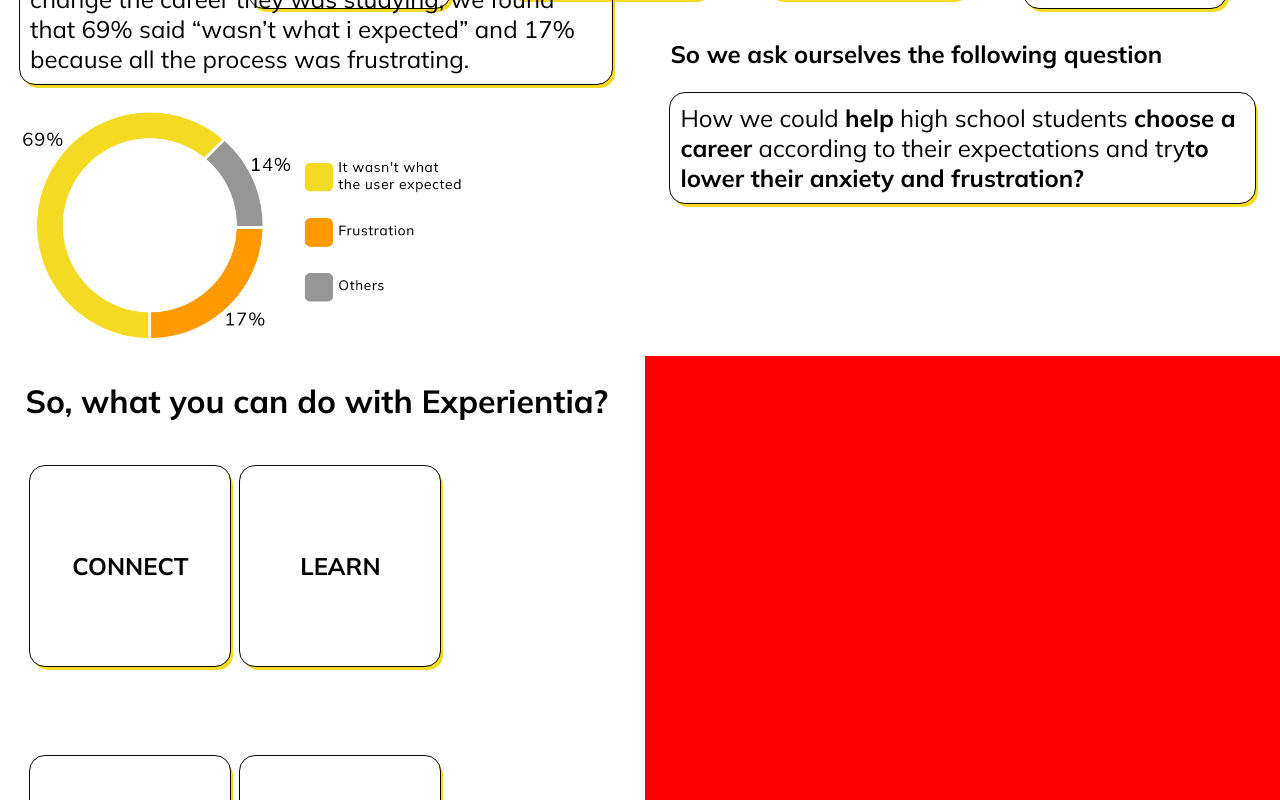
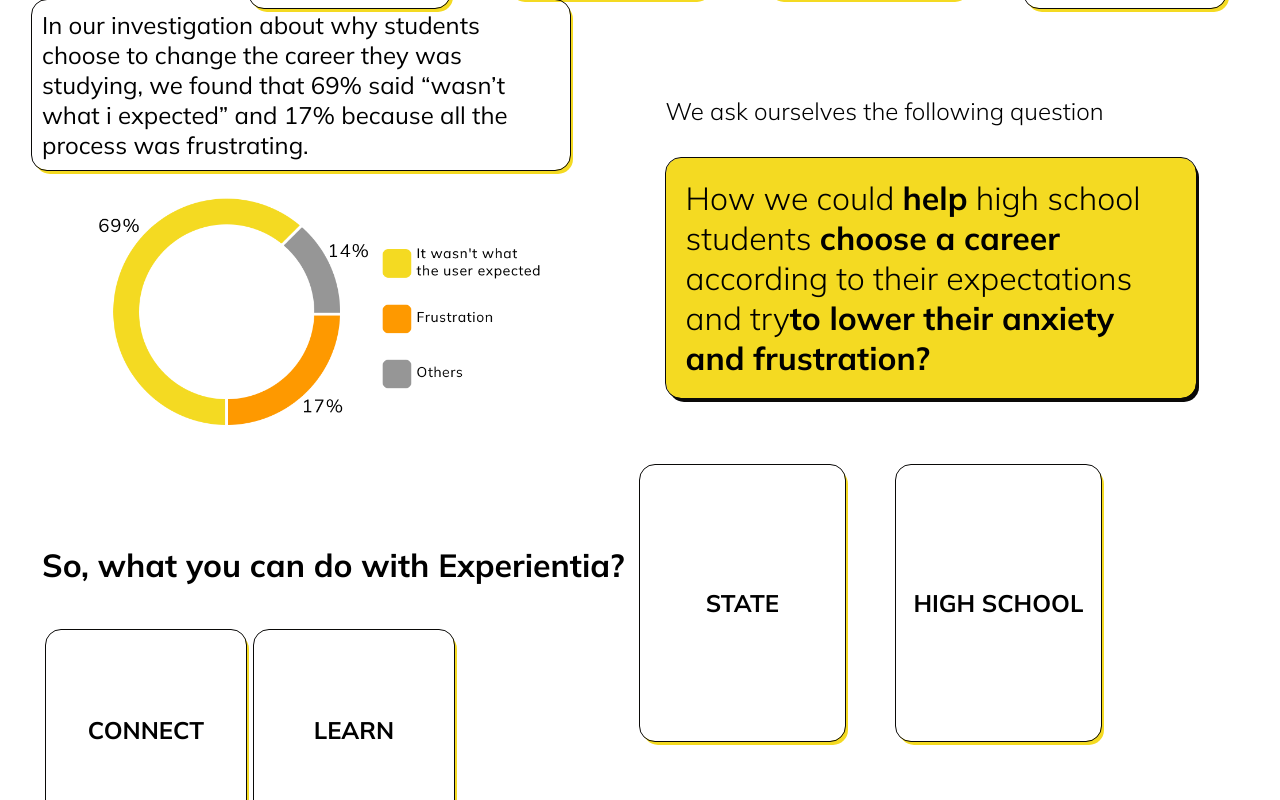
Before and after one commit to SchroederSimon/Experientia, a React (Vite) app: page / in a window 1280 px wide. Shown: the part 880-1680 px from the top of the page. Built offline with nearby package versions, Linux system fonts and the light colour scheme.

Commit message:
style changes, modify icons array

```diff
--- /dev/null
+++ b/src/arrayData/iconsAboutArray.tsx
@@ -0,0 +1,47 @@
+const EXPLAIN_ICONS = [
+    {
+        id: 1,
+        detail: "some text",
+        title: "CONNECT"
+    },
+    {
+        id: 2,
+        detail: "some text",
+        title: "LEARN"
+    },
+    {
+        id: 3,
+        detail: "some text",
+        title: "RECOGNITION"
+    },
+    {
+        id: 4,
+        detail: "some text",
+        title: "JOBS"
+    }
+]
+
+const EXPLAIN_ICONS_ACTORS = [
+    {
+        id: 1,
+        detail: "some text",
+        title: "STATE"
+    },
+    {
+        id: 2,
+        detail: "some text",
+        title: "HIGH SCHOOL"
+    },
+    {
+        id: 3,
+        detail: "some text",
+        title: "UNIVERSITY"
+    },
+    {
+        id: 4,
+        detail: "some text",
+        title: "COMPANIES"
+    }
+]
+
+export { EXPLAIN_ICONS, EXPLAIN_ICONS_ACTORS };
--- a/src/arrayData/iconsArray.tsx
+++ /dev/null
@@ -1,28 +0,0 @@
-const EXPLAIN_ICONS = [
-    {
-        id: 1,
-        img: "/connect2.png",
-        detail: "some text",
-        title: "CONNECT"
-    },
-    {
-        id: 2,
-        img: "/learn.png",
-        detail: "some text",
-        title: "LEARN"
-    },
-    {
-        id: 3,
-        img: "/recognition.png",
-        detail: "some text",
-        title: "RECOGNITION"
-    },
-    {
-        id: 4,
-        img: "/job.png",
-        detail: "some text",
-        title: "JOBS"
-    }
-]
-
-export default EXPLAIN_ICONS
--- a/src/models/iconsInterface.tsx
+++ b/src/models/iconsInterface.tsx
@@ -1,6 +1,5 @@
 export interface iconsInterface {
     id: number
-    img: string
     detail: string
     title: string
 }
--- a/src/pages/About/About.css
+++ b/src/pages/About/About.css
@@ -1,9 +1,9 @@
-.aboutContainer {
+
+.aboutGrid {
     display: grid;
     display: grid;
     grid-template-columns: repeat(2, 1fr);
     grid-template-rows: repeat(2, 1fr);
-    grid-gap: 10px;
     width: 100%;
     height: 100vh;
 }
@@ -13,13 +13,19 @@
 .chart {
     grid-area: 1 / 1 / 2 / 2;
     width: 100%;
-    margin-left: 20px;
+    display: flex;
+    flex-direction: column;
+    justify-content: center;
+    align-items: center;
 }
 
 .chart img {
     width: 70%;
 }
-
+.chart-title{
+    width: 90%;
+    margin-top: 30px;
+}
 .chart p {
     font-size: 1.5em;
     box-shadow: 3px 4px 0px 0px var(--colorYellow);
@@ -33,33 +39,40 @@
 .question-right {
     grid-area: 1 / 2 / 2 / 3;
     padding: 4%;
-    display: flex;
-    flex-direction: column;
-    justify-content: center;
 }
 
+.question-right-content{
+    margin-top: 150px;
+    width: 90%;
+}
+.question-right-content h2{
+    font-weight: 200;
+}
 .question-right span {
     font-weight: 800;
 }
 
 .question-right p {
-    font-size: 1.5em;
-    box-shadow: 3px 4px 0px 0px var(--colorYellow);
+    font-weight: 200;
+    font-size: 2em;
+    box-shadow: 3px 4px 0px 0px var(--colorBlack);
     outline: solid 1px var(--colorBlack);
+    background-color: var(--colorYellow);
     border-radius: 15px;
-    padding: 10px;
+    padding: 20px;
 }
 
 /* explain-experientia */
 .explain-experientia {
     grid-area: 2 / 1 / 3 / 2;
-    padding: 4%;
+    margin: 90px 0 0 42px;
 }
 .container-icons{
     display: inline-block;
     position: relative;
-    margin: 45px 5px;
+    margin: 45px 4px;
 }
+
 .explain-titles{
     display: flex;
     justify-content: center;
@@ -107,5 +120,51 @@
 /* explain-actors-relation */
 .explain-actors-relation {
     grid-area: 2 / 2 / 3 / 3;
-    background-color: red;
+    flex-wrap: wrap;
+    display: flex;
 }
+.container-icons-actors{
+    display: inline-block;
+    position: relative;
+    width: 40%;
+    margin-top: 10px;
+}
+.explain-titles-actors{
+    display: flex;
+    align-items: center;
+    justify-content: center;
+    width: 80%;
+    height: 80%;
+    border-radius: 15px;
+    box-shadow: 3px 4px 0px 0px var(--colorYellow);
+    outline: solid 1px var(--colorBlack);
+}
+
+.imageOverlay2 {
+    position: absolute;
+    top: 0;
+    left: 0;
+    width: 80%;
+    height: 80%;
+    border-radius: 15px;
+    background: rgb(0, 0, 0);
+    color: var(--colorWhite);
+    display: flex;
+    flex-direction: column;
+    align-items: center;
+    justify-content: center;
+    opacity: 0;
+    transition: opacity 0.7s;
+}
+
+.imageOverlay2--primary2 {
+    background: #000000;
+}
+
+.imageOverlay2>* {
+    transition: transform 1s;
+}
+
+.imageOverlay2:hover {
+    opacity: 1;
+}
--- a/src/pages/About/About.tsx
+++ b/src/pages/About/About.tsx
@@ -1,5 +1,5 @@
 import { useEffect, useState } from 'react';
-import EXPLAIN_ICONS from '../../arrayData/iconsArray';
+import { EXPLAIN_ICONS, EXPLAIN_ICONS_ACTORS } from '../../arrayData/iconsAboutArray';
 import { iconsInterface } from '../../models/iconsInterface';
 import '../../pages/About/About.css'
 
@@ -7,14 +7,18 @@
 
 function About() {
 
-    const [icons, setIcons] = useState<iconsInterface[]>([])
+    const [icons, setIcons] = useState<iconsInterface[]>([]);
+    const [iconsActors, setIconsActors] = useState<iconsInterface[]>([]);
 
     useEffect(() => {
         setIcons(EXPLAIN_ICONS)
     }, []);
 
+    useEffect(() => {
+        setIconsActors(EXPLAIN_ICONS_ACTORS)
+    }, []);
     return (
-        <div className="aboutContainer">
+        <div className="aboutGrid">
             <div className="chart">
                 <div className="chart-title">
                     <p>
@@ -26,10 +30,12 @@
                 <img src="/chartv3.png" alt="" />
             </div>
             <div className="question-right">
-                <h2>So we ask ourselves the following question</h2>
-                <p>How we could <span>help</span> high school students <span>choose a
-                    career</span> according to their expectations and try
-                    <span>to lower their anxiety and frustration?</span></p>
+                <div className="question-right-content">
+                    <h2>We ask ourselves the following question</h2>
+                    <p>How we could <span>help</span> high school students <span>choose a
+                        career</span> according to their expectations and try
+                        <span>to lower their anxiety and frustration?</span></p>
+                </div>
             </div>
             <div className="explain-experientia">
                 <h1>So, what you can do with Experientia?</h1>
@@ -41,7 +47,7 @@
                                     <h2>{icon.title}</h2>
                                 </div>
                                 <div className="imageOverlay imageOverlay--primary">
-                                        <p>{icon.detail}</p>
+                                    <p>{icon.detail}</p>
                                 </div>
                             </div>
                         )
@@ -49,7 +55,20 @@
                 }
             </div>
             <div className="explain-actors-relation">
-
+                {
+                    iconsActors.map(iconActors => {
+                        return (
+                            <div className="container-icons-actors" key={iconActors.id}>
+                                <div className="explain-titles-actors">
+                                    <h2>{iconActors.title}</h2>
+                                </div>
+                                <div className="imageOverlay2 imageOverlay--primary2">
+                                    <p>{iconActors.detail}</p>
+                                </div>
+                            </div>
+                        )
+                    })
+                }
             </div>
         </div>
     )
```
